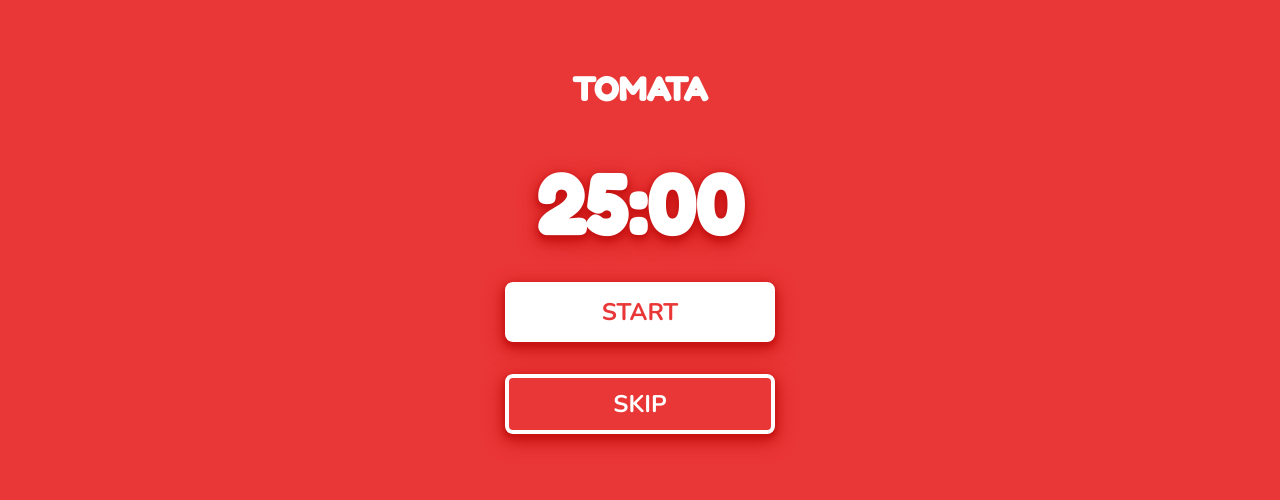
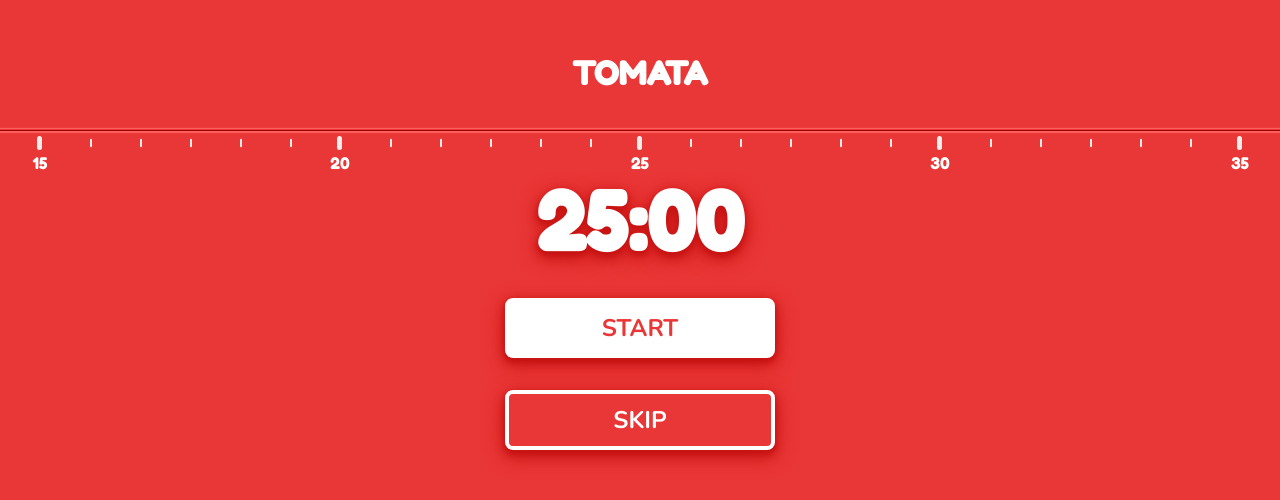
Before and after one commit to vborras/tomata, a React (Create React App) app: page / in a window 1280 px wide. Shown: the part 134-634 px from the top of the page. Built offline with nearby package versions, Linux system fonts and the light colour scheme.

Commit message:
add marks

```diff
--- a/src/App.css
+++ b/src/App.css
@@ -1,4 +1,5 @@
 :root {
+    --red-light: #FE5E5E;
     --red: #E93636;
     --red-dark: #C81414;
     --red-darker: #9F0404;
@@ -25,6 +26,7 @@ body, html {
     color: var(--white);
     align-items: center;
     flex-flow: column;
+    overflow-x: hidden;
 }
 
 main {
--- /dev/null
+++ b/src/components/marks/Marks.js
@@ -0,0 +1,13 @@
+import React from 'react';
+import style from './Marks.module.css';
+
+export const Marks = ({time}) => {
+  return (
+      <div className={style.marks}
+           style={{marginLeft: `${-3600 - time - 150}px`}}>
+        {[...Array(12).keys()].map(key => (
+            <div className={style.number} key={key}>{key * 5}</div>
+        ))}
+      </div>
+  );
+};
--- /dev/null
+++ b/src/components/marks/Marks.module.css
@@ -0,0 +1,23 @@
+.marks {
+    background: url('../../assets/marks.svg') repeat-x;
+    background-position: 0 5px;
+    width: 10800px;
+    height: 40px;
+    border-top: 1px solid var(--red-darker);
+    box-shadow: 0 -1px 0 var(--red), 0 -2px 1px var(--red-light), inset 0 2px 1px var(--red-light);
+    padding: 0 3600px;
+    display: flex;
+    padding-top: 20px;
+    position: absolute;
+    left: 50%;
+    top: 0;
+    margin-left: -3600px;
+    transition: all 1s ease-in-out;
+}
+
+.number {
+    color: white;
+    width: 300px;
+    text-align: center;
+    font-family: var(--font-title);
+}
--- a/src/components/timer/Timer.js
+++ b/src/components/timer/Timer.js
@@ -2,6 +2,7 @@ import React, {useEffect, useState} from 'react';
 import styles from './Timer.module.css';
 import {Button} from '../button/Button';
 import buttonStyles from '../button/Button.module.css';
+import {Marks} from '../marks/Marks';
 
 const WORK_TIME = 25;
 const REST_TIME = 5;
@@ -59,6 +60,7 @@ function Timer() {
 
   return (
       <div className={styles.timer}>
+        <Marks time={delta} />
         <h1 data-testid="countdown" className={styles.countdown}>
           {`${minutesDifference}:${secondsDifference}`}
         </h1>
--- a/src/components/timer/Timer.module.css
+++ b/src/components/timer/Timer.module.css
@@ -4,6 +4,7 @@
     align-items: center;
     flex-flow: column;
     width: 270px;
+    position: relative;
 }
 
 .countdown {
@@ -11,4 +12,5 @@
     font-size: 5rem;
     text-shadow: var(--shadow-lg);
     margin-bottom: 1rem;
+    margin-top: 2rem;
 }
```
Also changed, not shown: src/assets/marks.svg (added).
